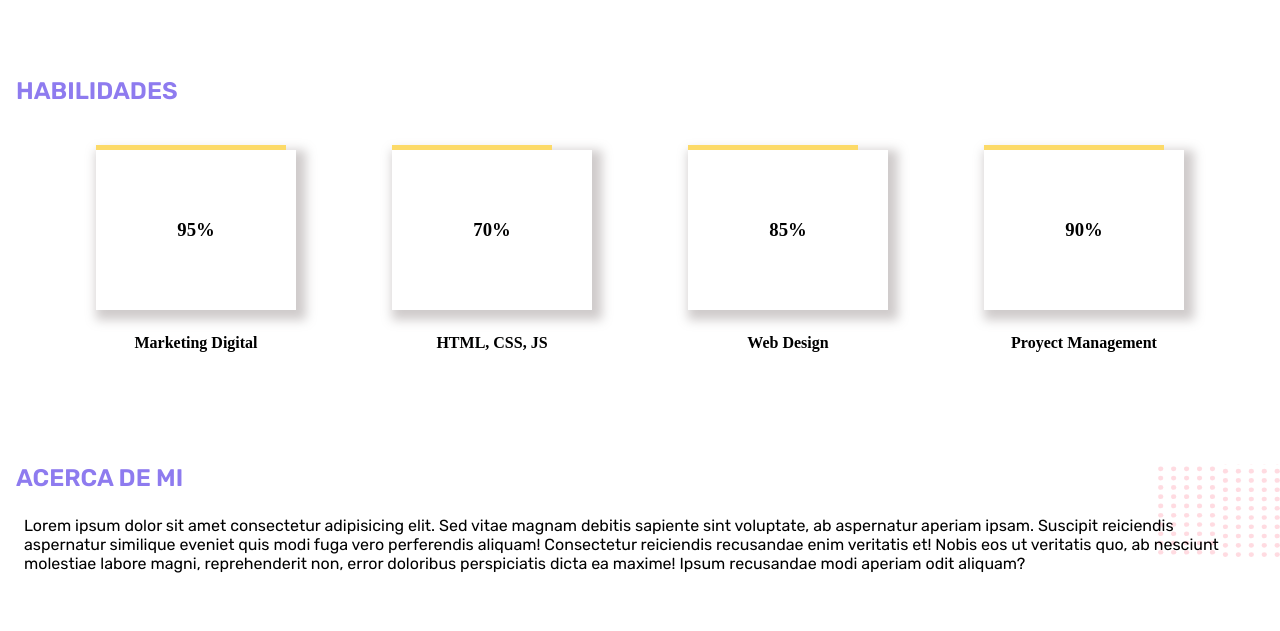
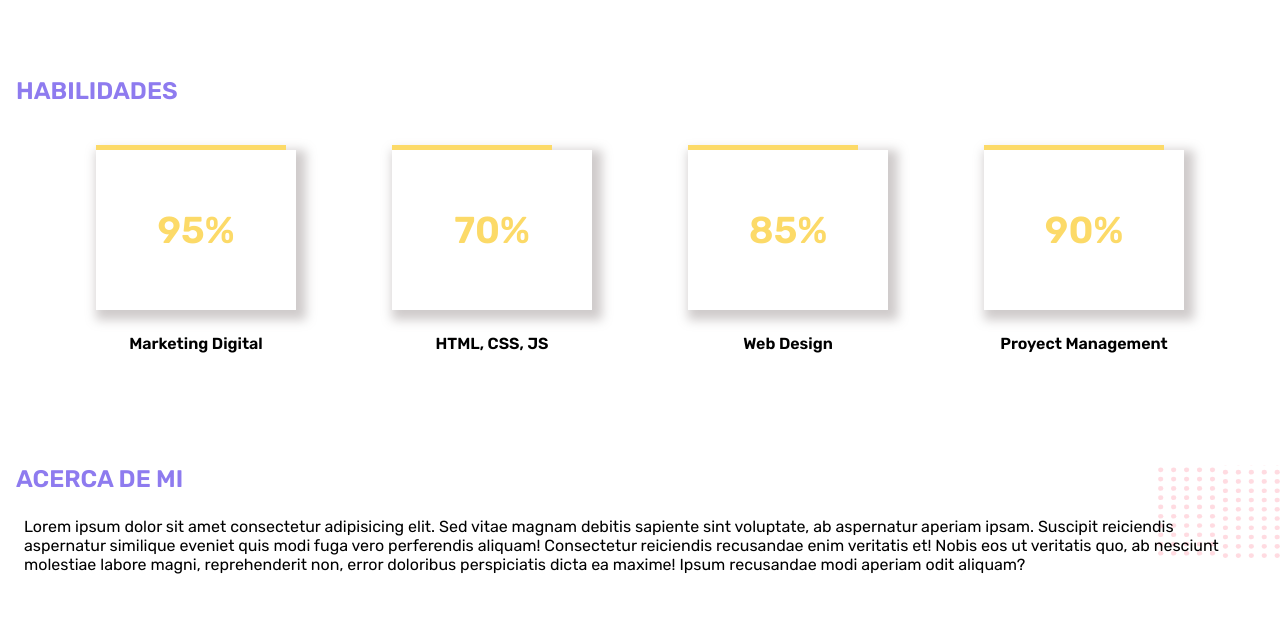
Before and after one commit to alekenfs/Portafolio-Alexander-Flores, a plain HTML site: page index.html in a window 1280 px wide. Shown: the part 680-1311 px from the top of the page. Drawn offline with Linux system fonts and the light colour scheme.

Commit message:
Detalles finales

```diff
--- a/index.html
+++ b/index.html
@@ -8,7 +8,7 @@
     <script src="https://kit.fontawesome.com/8a961af081.js" crossorigin="anonymous"></script>
     <title>Portafolio</title>
     <link rel="stylesheet" href="./styleportafolio.css">
-
+    <link rel="icon" href="./Logos-Imágenes/logo_a.png">
 </head>
 
 
--- a/styleportafolio.css
+++ b/styleportafolio.css
@@ -199,6 +199,7 @@ margin-top: 6rem;
 padding: 1rem 1.5rem;
 gap: 1.5rem;
 overflow-x:scroll;
+font-family: 'Rubik', sans-serif;
 }
 
 .contenedor-habilidades::-webkit-scrollbar{
@@ -241,6 +242,8 @@ height: 80px;
 width: 100px;
 align-items: center;
 justify-content: center;
+color: #fcda68;
+font-size:32px ;
 }
 
 #marketing-digital>h3{
@@ -320,7 +323,6 @@ flex-direction: column;
 .mi-habilidad{
 display: flex;
 flex-direction: column;
-justify-content: center;
 align-items: center;
 text-align: center;
 gap: 0.75rem;
@@ -358,7 +360,7 @@ padding: 1rem 1.5rem;
 gap: 1.5rem;
 overflow-x:scroll;
 width: 100%;
-justify-content: space-evenly;
+
 }
 
 .contenedor-PORTAFILIO::-webkit-scrollbar{
@@ -594,6 +596,8 @@ height: calc(80px*2) ;
 width: calc(100px*2);
 align-items: center;
 justify-content: center;
+font-size:32px ;
+
 }
 
 .nombre-habilidad{
```
